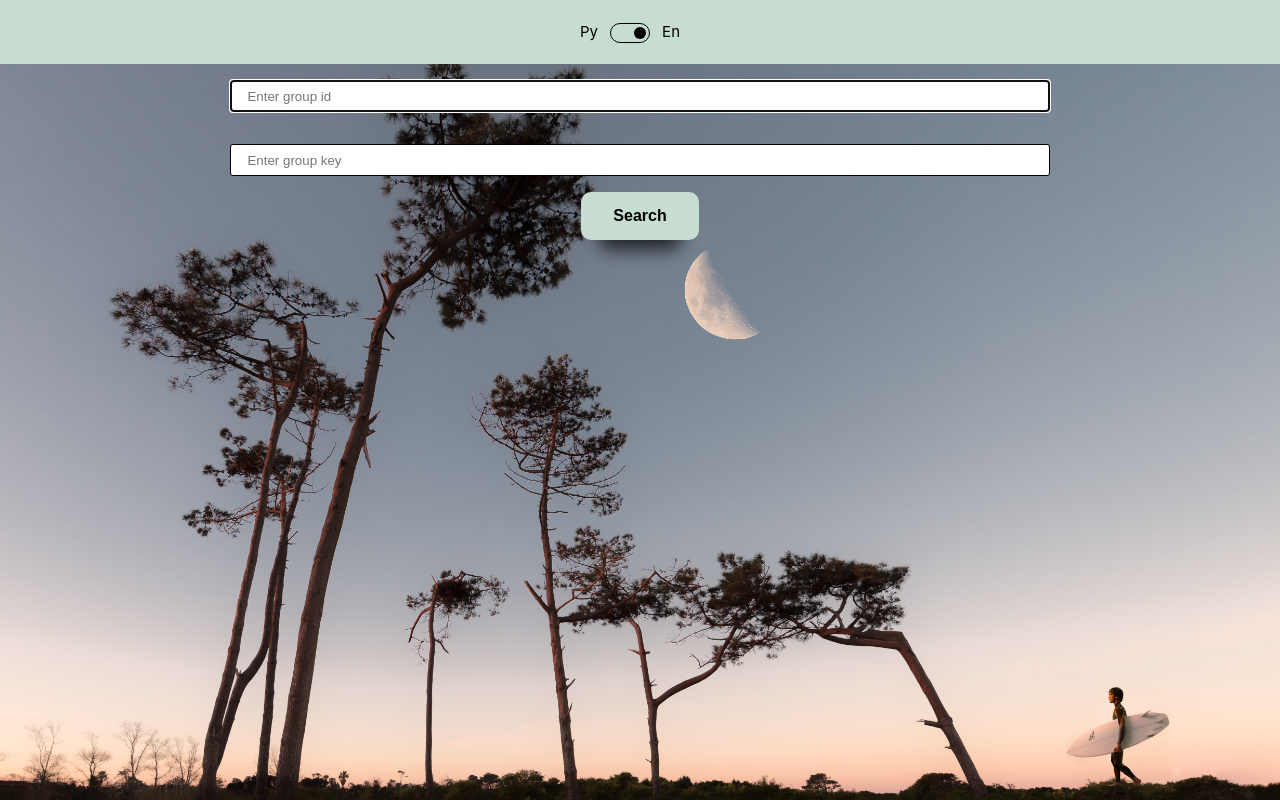
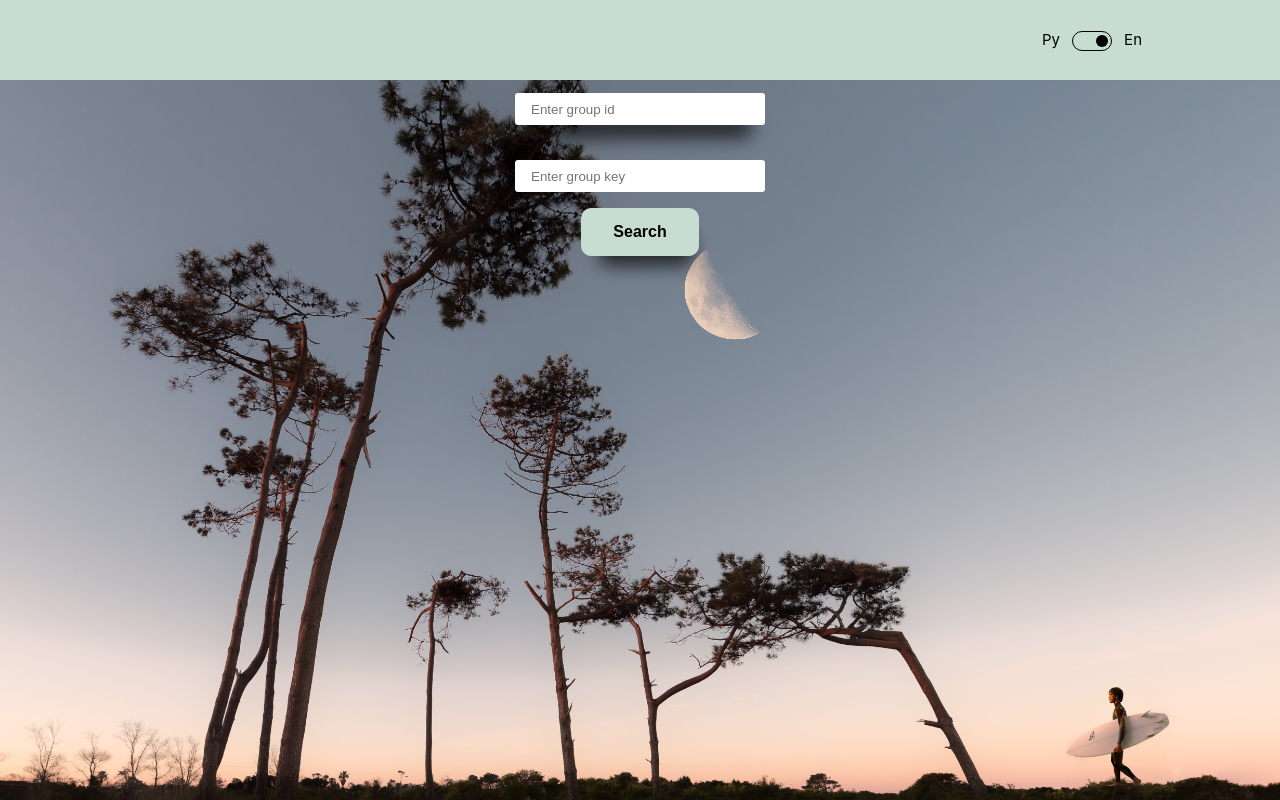
Before and after one commit to Evgeny-Tokarev/vueChart, a Vue app: page / in a window 1280 px wide. Built offline with nearby package versions, Linux system fonts and the light colour scheme.

Commit message:
Improve buttons and inputs styling

```diff
--- a/src/App.vue
+++ b/src/App.vue
@@ -1,12 +1,15 @@
 <template>
   <div class="wrapper" :class="state.wrapperClass">
-    <div id="menu">
+    <div class="menu">
       <nav v-if="store.hasGroup" class="navbar">
-        <Button :button-text="$t('button.info')" @click="store.currentTab = 'information'" />
-        <Button :button-text="$t('button.subs')" @click="store.currentTab = 'subscribers'" />
-        <Button :button-text="$t('button.reg')" @click="store.currentTab = '/'" />
+        <Button class="custom-button_type_elevated menu-button" :button-text="$t('button.info')"
+          @click="store.currentTab = 'information'" />
+        <Button class="custom-button_type_elevated menu-button" :button-text="$t('button.subs')"
+          @click="store.currentTab = 'subscribers'" />
+        <Button class="custom-button_type_elevated menu-button" :button-text="$t('button.reg')"
+          @click="store.currentTab = '/'" />
       </nav>
-      <LocaleSwitcher />
+      <LocaleSwitcher class="locale-switcher" />
     </div>
     <KeepAlive>
       <component :is="tabs[store.currentTab]" />
@@ -46,33 +49,29 @@ const state = reactive({
   background: linear-gradient(180deg, rgba(0, 0, 0, 0) 0%, rgba(0, 0, 0, 0.9) 68.7%);
 }
 
-#menu {
+.menu {
   display: flex;
-  justify-content: space-evenly;
+  justify-content: space-between;
+  padding: 0 10%;
   align-items: stretch;
-  min-height: 4rem;
+  min-height: 5rem;
   background-color: rgb(200, 221, 210);
+  position: relative;
+  z-index: 0;
 
   .navbar {
     display: flex;
     gap: 1rem;
     padding: 1rem;
+  }
 
-    .navbar__link {
-      text-align: center;
-      text-decoration: none;
-      color: black;
-      min-width: 7rem;
-    }
+  .menu-button {
+    background: #FFF;
+    caret-color: transparent;
+  }
 
-    .navbar__link:hover {
-      background-color: #ccc;
-    }
-
-    .navbar__link:active {
-      background-color: black;
-      color: white;
-    }
+  .locale-switcher {
+    margin-left: auto;
   }
 }
 </style>
--- a/src/components/reusable/Button.vue
+++ b/src/components/reusable/Button.vue
@@ -67,7 +67,7 @@ function clickHandler(e: MouseEvent | TouchEvent) {
 .custom-button_type_elevated::after {
     content: '';
     position: absolute;
-    width: 70%;
+    width: 80%;
     height: 70%;
     left: 15%;
     bottom: -10px;
@@ -88,7 +88,7 @@ function clickHandler(e: MouseEvent | TouchEvent) {
 .custom-button_type_elevated:active {
     box-shadow: none;
     margin-top: 3px;
-    margin-bottom : -3px;
+    margin-bottom: -3px;
     transition: all 0.2s;
 }
 
--- a/src/views/LocaleSwitcher.vue
+++ b/src/views/LocaleSwitcher.vue
@@ -2,7 +2,7 @@
   <div class="locale">
     <span class="locale__description locale__description_type_ru">Ру</span>
     <label class="locale__switcher">
-      <input type="checkbox" @click="$i18n.locale === 'ru' ? $i18n.locale = 'en' : $i18n.locale = 'ru'" checked />
+      <input type="checkbox" @click="$i18n.locale = $i18n.locale === 'ru' ? 'en' : 'ru'" checked />
       <span class="locale__checkbox"></span>
     </label>
     <span class="locale__description locale__description_type_en">En</span>
--- a/src/views/SearchVue.vue
+++ b/src/views/SearchVue.vue
@@ -1,7 +1,13 @@
 <template>
   <form class="groupForm" @submit="submitHandler">
-    <input class="groupForm__input" ref="input1" v-model="state.groupID" :placeholder="$t('input.id')" required />
-    <input class="groupForm__input" v-model="state.accesseKey" :placeholder="$t('input.key')" />
+    <div class="input-wrapper">
+      <input class="groupForm__input" ref="input1" v-model="state.groupID" :placeholder="$t('input.id')" required />
+      <div class="focus-helper"></div>
+    </div>
+    <div class="input-wrapper">
+      <input class="groupForm__input" v-model="state.accesseKey" :placeholder="$t('input.key')" />
+      <div class="focus-helper"></div>
+    </div>
     <Button class="groupForm__button custom-button_type_elevated" @click="submitHandler">
       {{ $t("button.search") }}
     </Button>
@@ -62,20 +68,43 @@ onActivated(() => {
   width: 80%;
   align-items: center;
 
+  .input-wrapper {
+    position: relative;
+    display: flex;
+    margin: 1rem;
+  }
 
   &__input {
-    margin: 1rem;
-    width: 80%;
+    width: 250px;
     height: 2rem;
     padding: 0 1rem;
-    border: 1px solid black;
+    outline: none;
+    border: 0;
     border-radius: 3px;
+  }
+
+  &__input:focus {
+    margin-top: -3px;
+    margin-bottom: 3px;
+  }
+
+  &__input:focus+.focus-helper {
+    position: absolute;
+    width: 80%;
+    height: 70%;
+    left: 15%;
+    bottom: -10px;
+    z-index: -1;
+    background: black;
+    opacity: 0.7;
+    filter: blur(9px);
+    border-radius: 10px;
+    transition: all 0.2s
   }
 
   &__button {
     background: rgb(200, 221, 210);
     caret-color: transparent;
-
   }
 }
 
--- a/src/views/SubscribersVue.vue
+++ b/src/views/SubscribersVue.vue
@@ -1,3 +1,15 @@
+<template>
+  <div class="group">
+    <h1 class="group__name" v-if="store.getGroupName">
+      {{ store.getGroupName }}
+    </h1>
+    <img class="group__image" :src="store.getGroupAvatar" alt="avatar" width="50" height="50"
+      v-if="store.getGroupAvatar && store.getGroupAvatar.length" />
+    <img class="group__image" v-else src="@/assets/images/group-image.svg" alt="avatar" width="100" height="100" />
+    <div id="graph"></div>
+  </div>
+</template>
+
 <script lang="ts" setup>
 import * as Highcharts from "highcharts";
 import { onMounted, reactive, watch, computed, onActivated } from "vue";
@@ -8,7 +20,7 @@ const { t, locale } = useI18n();
 interface State {
   [key: string]: any;
 }
-const group = useStore();
+const store = useStore();
 const state: State = reactive({
   isUpdated: false,
   subscribersText: computed(() => t("chart.subs")),
@@ -25,7 +37,7 @@ function graph() {
           var series = this.series[0];
           setInterval(function () {
             var x = new Date().getTime(),
-              y = group.getSubscribersCount;
+              y = store.getSubscribersCount;
             series.addPoint([x, y], true, true);
           }, 1000);
         },
@@ -96,7 +108,7 @@ function graph() {
           for (i = -19; i <= 0; i += 1) {
             data.push({
               x: time + i * 1000,
-              y: group.getSubscribersCount,
+              y: store.getSubscribersCount,
             });
           }
           return data;
@@ -106,13 +118,10 @@ function graph() {
   });
 }
 let interval: number;
-onActivated(() => {
-  console.log("Subscribers on activated")
-})
+
 onMounted(() => {
-  console.log("On mounted")
   interval = window.setInterval(() => {
-    if (group.getGroupName && group.getSubscribersCount) {
+    if (store.getGroupName && store.getSubscribersCount) {
       state.isUpdated = true;
     } else {
       clearInterval(interval);
@@ -124,18 +133,18 @@ watch(
   () => {
     graph();
     state.chart.yAxis[0].setExtremes(
-      group.getSubscribersCount - 5,
-      group.getSubscribersCount + 5
+      store.getSubscribersCount - 5,
+      store.getSubscribersCount + 5
     );
   }
 );
 watch(
-  () => group.getSubscribersCount,
+  () => store.getSubscribersCount,
   () => {
     if (!!state.chart) {
       state.chart.yAxis[0].setExtremes(
-        group.getSubscribersCount - 5,
-        group.getSubscribersCount + 5
+        store.getSubscribersCount - 5,
+        store.getSubscribersCount + 5
       );
     }
   }
@@ -147,18 +156,6 @@ watch(
   }
 );
 </script>
-
-<template>
-  <div class="group">
-    <h2 class="group__name" v-if="group.getGroupName">
-      {{ group.getGroupName }}
-    </h2>
-    <img class="group__image" :src="group.getGroupAvatar" alt="avatar" width="50" height="50"
-      v-if="group.getGroupAvatar && group.getGroupAvatar.length" />
-    <img class="group__image" v-else src="@/assets/images/group-image.svg" alt="avatar" width="100" height="100" />
-    <div id="graph"></div>
-  </div>
-</template>
 
 <style lang="scss" scoped>
 @import "@/assets/style/base.scss";
```
